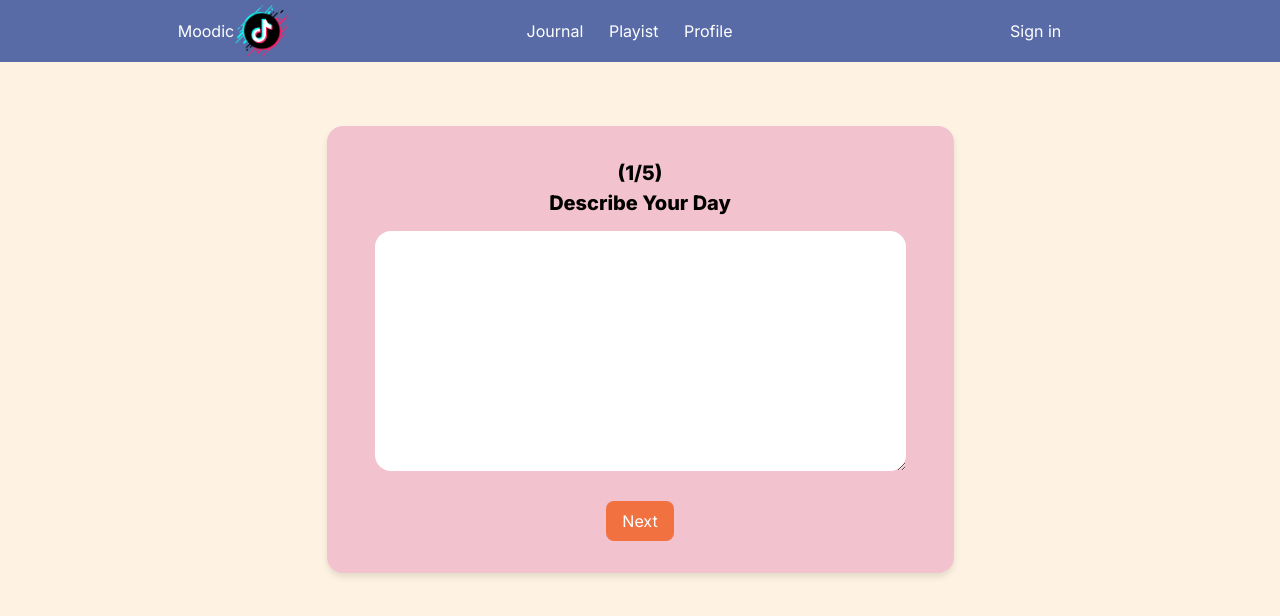
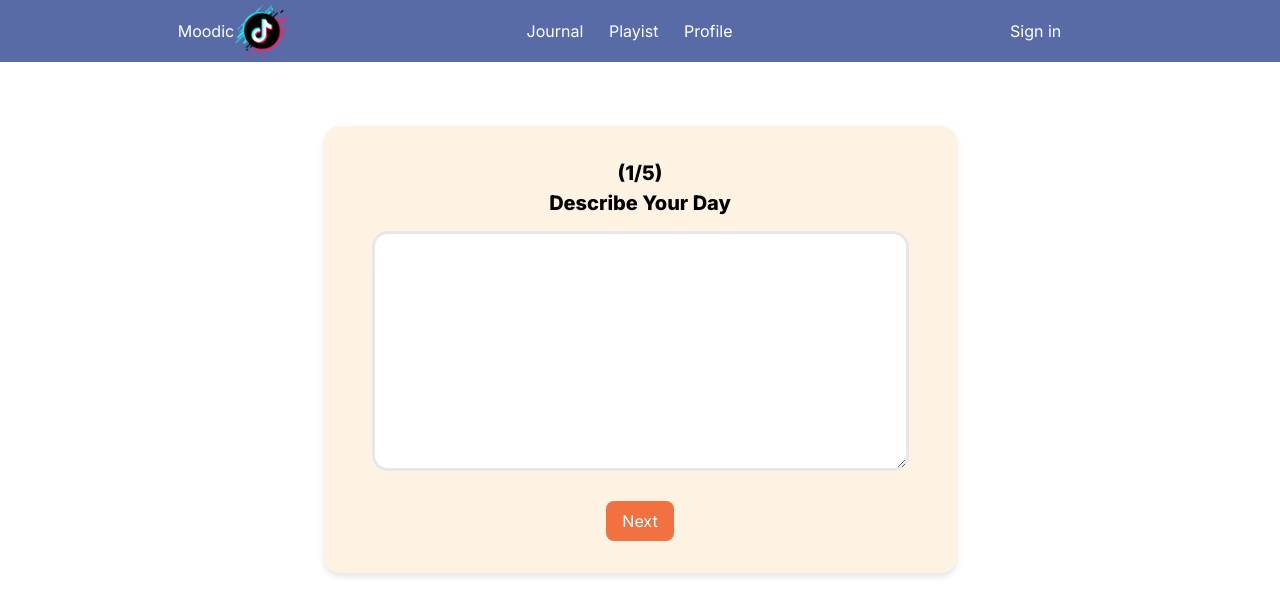
Before and after one commit to HuWenShin/song-journal-app, a Next.js app: page / in a window 1280 px wide. Shown: the top 616 px of the page. Built offline with nearby package versions, Linux system fonts and the light colour scheme.

Commit message:
updated the colors for journal

```diff
--- a/app/components/userComponents/QuestionForm.module.css
+++ b/app/components/userComponents/QuestionForm.module.css
@@ -9,7 +9,7 @@
     margin-top: 5%;
     text-align: center;
     padding: 2rem 3rem;
-    background-color: #F2C2CF;
+    background-color: #FEF3E2;
     border-radius: 1rem;
     box-shadow: 0 4px 6px rgba(0, 0, 0, 0.1);
 }
@@ -32,6 +32,7 @@
     margin-bottom: 1rem;
     resize: vertical;
     box-sizing: border-box;
+    border-width: 0.2rem;
 }
 
 .formGroup {
--- a/app/page.module.css
+++ b/app/page.module.css
@@ -1,5 +1,5 @@
 .container{
-    background-color:  #FEF3E2;
+    background-color:  #fff;
     height: 100vh;
     width:  100vw;
 
```
